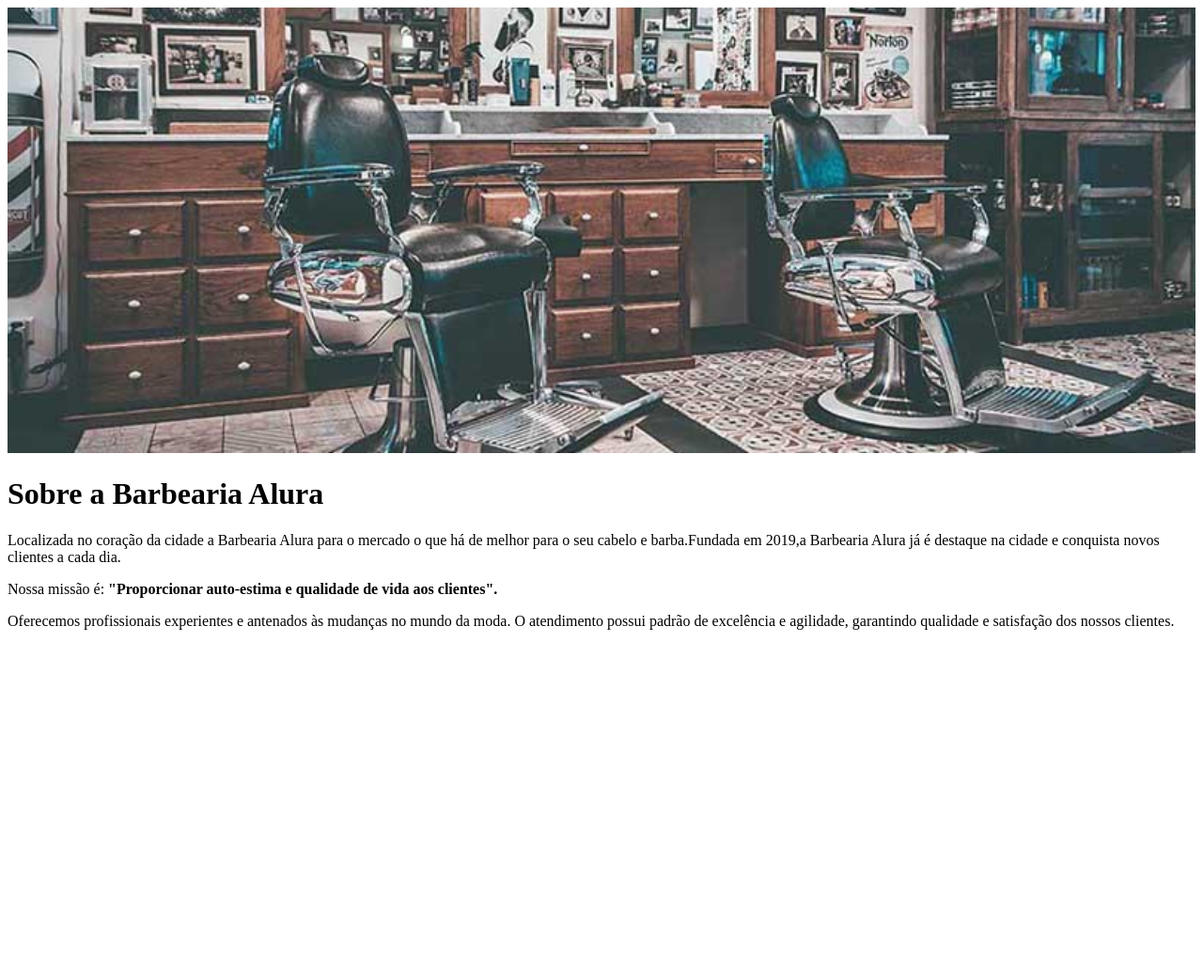
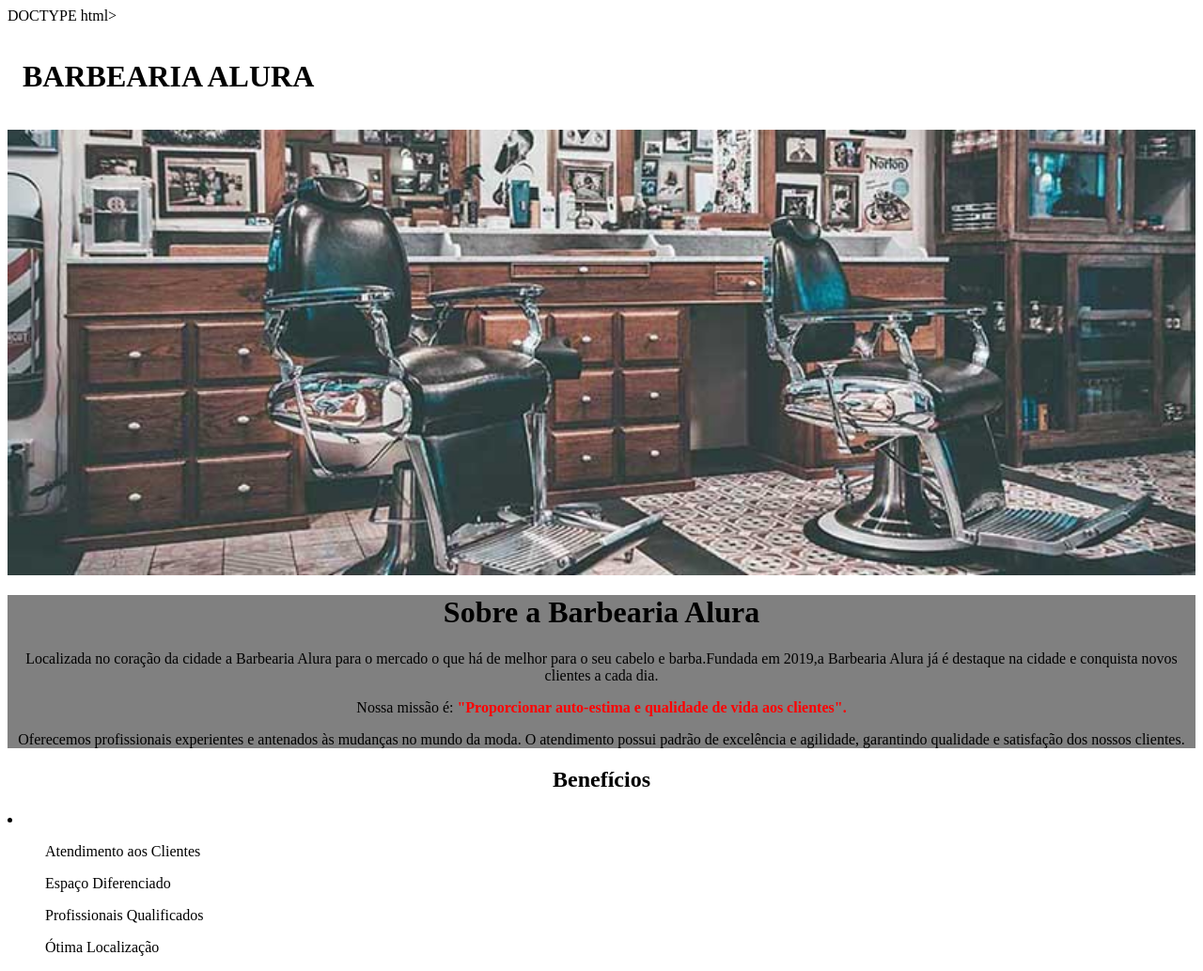
Before and after one commit to pietro1234P/Barbearia-Alura1AnoB-Pietro-Vinicius-Matos-da-silva-, a plain HTML site: page index.html in a window 1280 px wide. Shown: the whole page at 94% size. Before the commit the page ends 800 px from the top, so only its background shows below. Drawn offline with Linux system fonts and the light colour scheme.

Commit message:
Update index.html
aaa

```diff
--- a/index.html
+++ b/index.html
@@ -1,6 +1,6 @@
 
 
-<!DOCTYPE html>
+DOCTYPE html>
 <html lang="en">
 <head>
 <meta charset="UTF-8">
@@ -11,9 +11,13 @@
 </head>
 <body>
 
+    <header class="titulo">
+        <h1>BARBEARIA ALURA</h1>
+    </header>
+
 <img class="imagem" src="banner.jpg" alt="">
 
-<div></div>
+<div class="principal">
 <h1>Sobre a Barbearia Alura</h1>
 
 <p class="paragrafo1">Localizada no coração da cidade a
@@ -21,11 +25,27 @@
 para o mercado o que há de melhor para o seu cabelo e barba.Fundada em 2019,a Barbearia Alura já é
 destaque na cidade e conquista novos clientes a cada dia.</p>
 
-<p class="paragrafo2">Nossa missão é: <strong> "Proporcionar auto-estima e qualidade de vida
+<p class="paragrafo2">Nossa missão é: <strong class="destaque"> "Proporcionar auto-estima e qualidade de vida
 aos clientes". </strong></em></p>
 
 <p class="paragra3">Oferecemos profissionais experientes e antenados às mudanças no mundo da moda.
 O atendimento possui padrão de excelência e agilidade, garantindo qualidade e satisfação dos
 nossos clientes.</p>
+</div>
+
+<h2 class="beneficio">Benefícios</h2>
+
+<li>
+
+<ul>Atendimento aos Clientes</ul>
+<ul>Espaço Diferenciado</ul>
+<ul>Profissionais Qualificados</ul>
+<ul>Ótima Localização</ul>
+
+
+</li>
+
+
+
 </body>
 </html>
```
